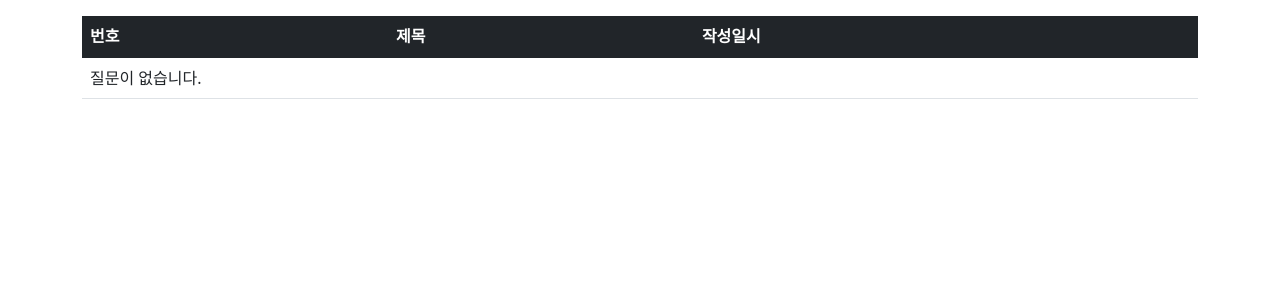
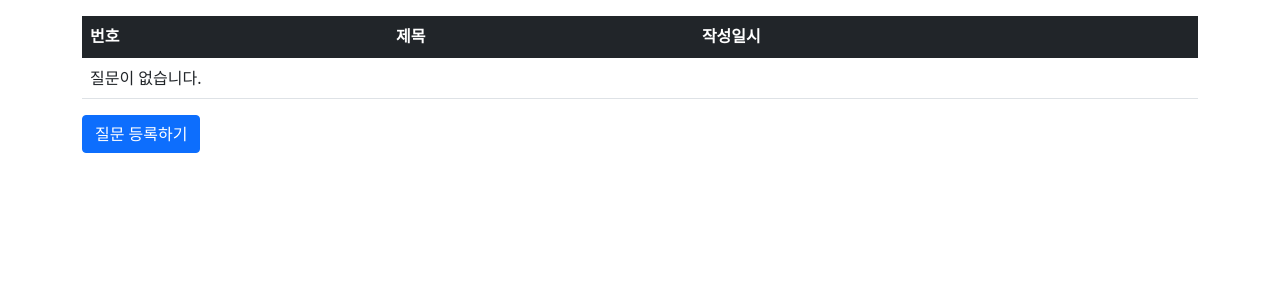
Before and after one commit to nahyeonsong/doparang, a Django app: page /pybo/ in a window 1280 px wide. Shown: the top 300 px of the page. Run offline with Django 4.2, Linux system fonts and the light colour scheme; data that the repository does not hold is empty; some libraries are stand-ins or nearby versions.

Commit message:
2번째 수정

```diff
--- a/templates/pybo/question_list.html
+++ b/templates/pybo/question_list.html
@@ -26,5 +26,8 @@
             {% endif %}
         </tbody>
     </table>
+    <a href="{% url 'pybo:question_create' %}" class="btn btn-primary"
+        >질문 등록하기</a
+    >
 </div>
 {% endblock %}
```
